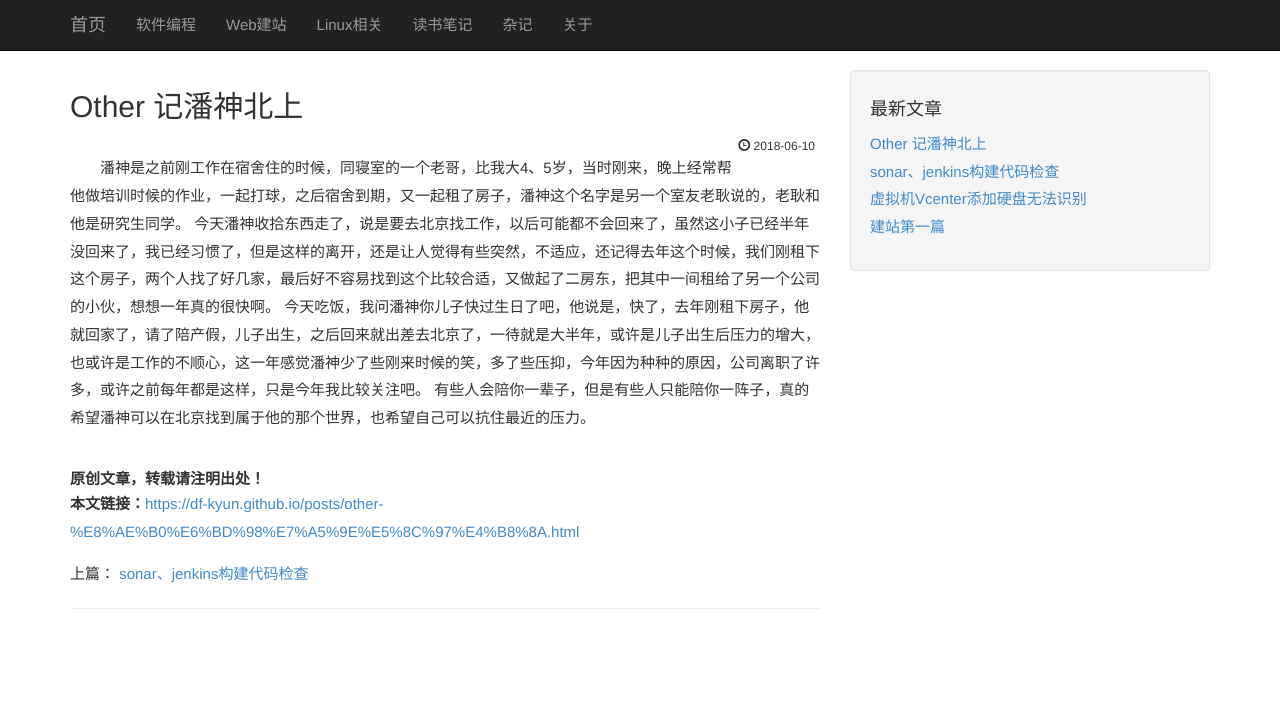
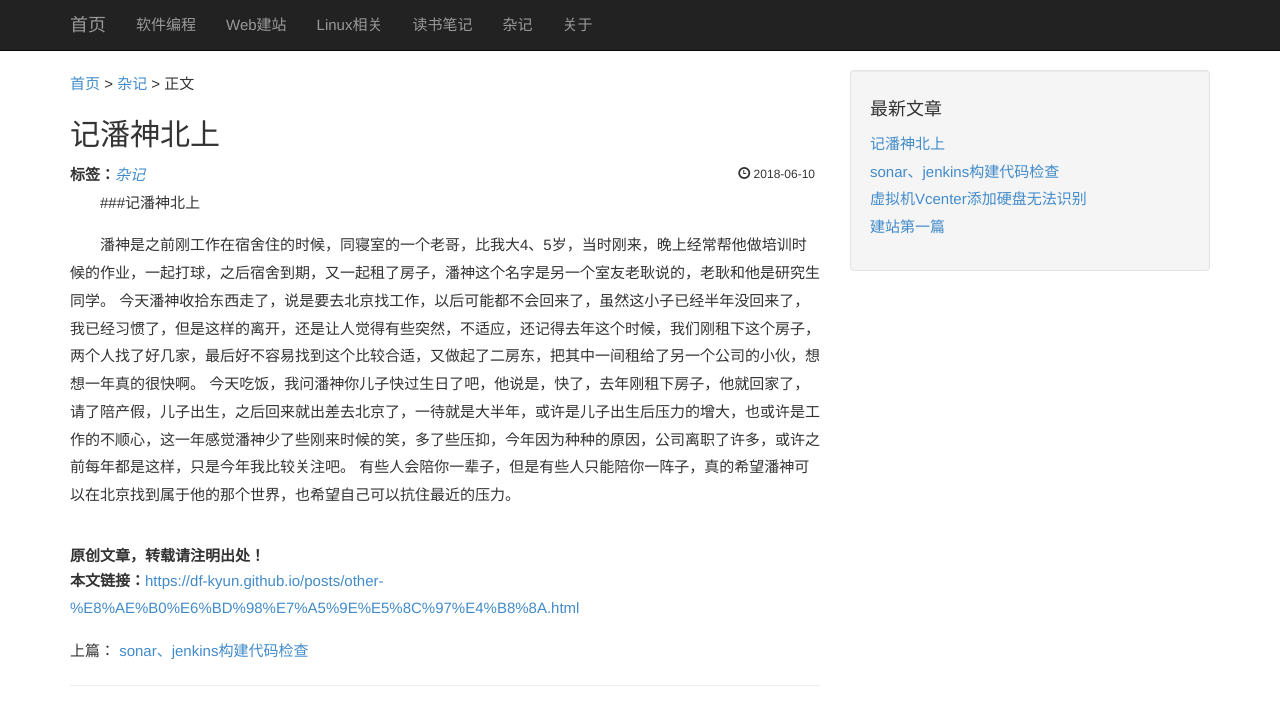
Before and after one commit to DF-Kyun/DF-Kyun.github.io, a Jekyll site: the page built from _posts/2018-06-10-other-记潘神北上.md, in a window 1280 px wide. Shown: the top 725 px of the page. Built offline with Jekyll 4.4.1, drawn with Linux system fonts in a browser that asks for light colours; our own code applies the rules of GitHub Pages for plain Markdown files.

Commit message:
博客更新

```diff
--- a/_posts/2018-06-10-other-记潘神北上.md
+++ b/_posts/2018-06-10-other-记潘神北上.md
@@ -1,3 +1,12 @@
+---
+layout: post
+category: "other"
+title:  "记潘神北上"
+tags: [杂记]
+---
+
+###记潘神北上
+
   潘神是之前刚工作在宿舍住的时候，同寝室的一个老哥，比我大4、5岁，当时刚来，晚上经常帮他做培训时候的作业，一起打球，之后宿舍到期，又一起租了房子，潘神这个名字是另一个室友老耿说的，老耿和他是研究生同学。
 今天潘神收拾东西走了，说是要去北京找工作，以后可能都不会回来了，虽然这小子已经半年没回来了，我已经习惯了，但是这样的离开，还是让人觉得有些突然，不适应，还记得去年这个时候，我们刚租下这个房子，两个人找了好几家，最后好不容易找到这个比较合适，又做起了二房东，把其中一间租给了另一个公司的小伙，想想一年真的很快啊。
 今天吃饭，我问潘神你儿子快过生日了吧，他说是，快了，去年刚租下房子，他就回家了，请了陪产假，儿子出生，之后回来就出差去北京了，一待就是大半年，或许是儿子出生后压力的增大，也或许是工作的不顺心，这一年感觉潘神少了些刚来时候的笑，多了些压抑，今年因为种种的原因，公司离职了许多，或许之前每年都是这样，只是今年我比较关注吧。
```
